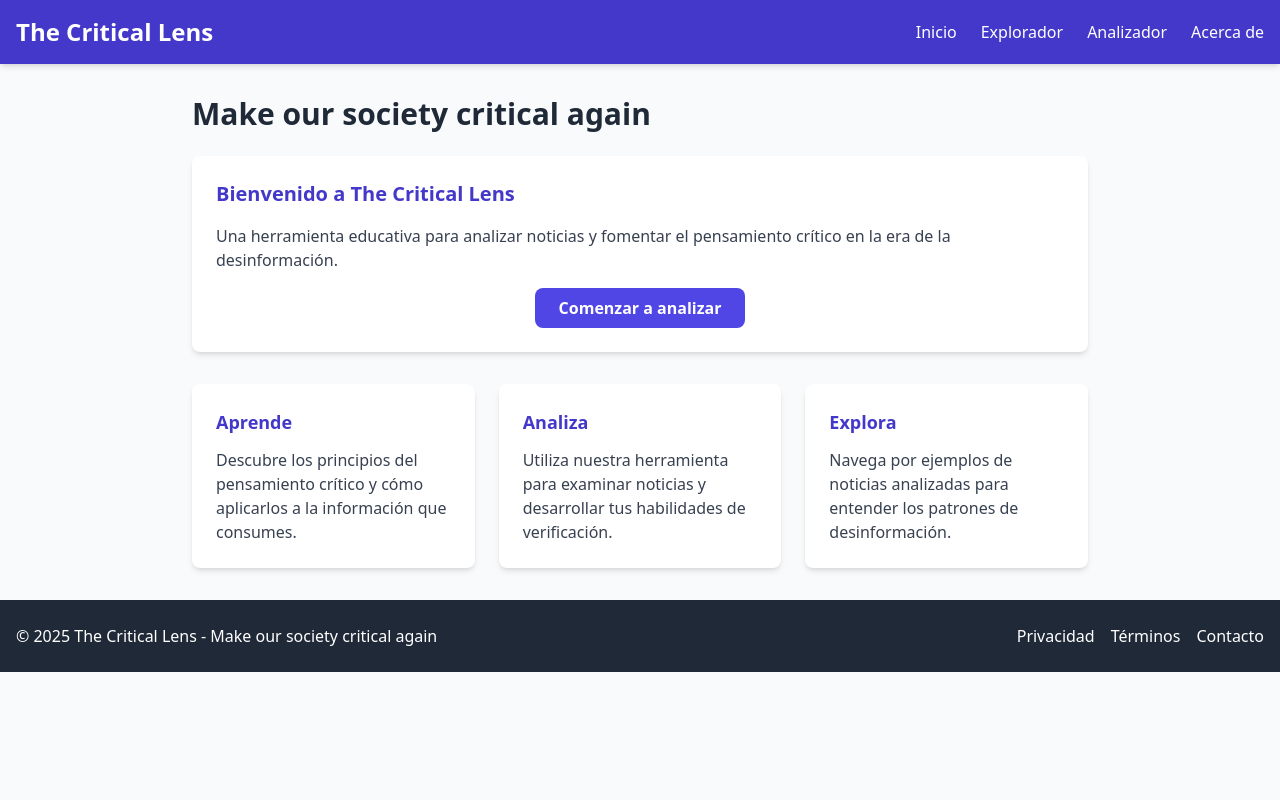
After one commit to Bootcamp-IA-P4/the-critical-lens, a Django app: template apps/dashboard/templates/dashboard/home.html in a window 1280 px wide. The commit adds this page. Run offline with Django 5.2, Linux system fonts and the light colour scheme; the template is opened without the code that fills it, so the values that code supplies are empty; some libraries are stand-ins or nearby versions.

Commit message:
feat(templates): add home page template with Tailwind components

```diff
--- /dev/null
+++ b/apps/dashboard/templates/dashboard/home.html
@@ -0,0 +1,43 @@
+{% extends 'base.html' %}
+
+{% block title %}Inicio - The Critical Lens{% endblock %}
+
+{% block content %}
+<div class="max-w-4xl mx-auto">
+    <h1 class="mb-6 text-3xl font-bold text-gray-800">Make our society critical again</h1>
+
+    <div class="p-6 mb-8 bg-white rounded-lg shadow-md">
+        <h2 class="mb-4 text-xl font-semibold text-indigo-700">Bienvenido a The Critical Lens</h2>
+        <p class="mb-4 text-gray-700">
+            Una herramienta educativa para analizar noticias y fomentar el pensamiento crítico
+            en la era de la desinformación.
+        </p>
+        <div class="flex justify-center">
+            <a href="/analyzer" class="px-6 py-2 font-bold text-white transition duration-300 bg-indigo-600 rounded-lg hover:bg-indigo-700">
+                Comenzar a analizar
+            </a>
+        </div>
+    </div>
+
+    <div class="grid grid-cols-1 gap-6 md:grid-cols-3">
+        <div class="p-6 bg-white rounded-lg shadow-md">
+            <h3 class="mb-3 text-lg font-semibold text-indigo-700">Aprende</h3>
+            <p class="text-gray-700">
+                Descubre los principios del pensamiento crítico y cómo aplicarlos a la información que consumes.
+            </p>
+        </div>
+        <div class="p-6 bg-white rounded-lg shadow-md">
+            <h3 class="mb-3 text-lg font-semibold text-indigo-700">Analiza</h3>
+            <p class="text-gray-700">
+                Utiliza nuestra herramienta para examinar noticias y desarrollar tus habilidades de verificación.
+            </p>
+        </div>
+        <div class="p-6 bg-white rounded-lg shadow-md">
+            <h3 class="mb-3 text-lg font-semibold text-indigo-700">Explora</h3>
+            <p class="text-gray-700">
+                Navega por ejemplos de noticias analizadas para entender los patrones de desinformación.
+            </p>
+        </div>
+    </div>
+</div>
+{% endblock %}
--- a/core/urls.py
+++ b/core/urls.py
@@ -3,6 +3,6 @@ from django.urls import path, include
 
 urlpatterns = [
     path('admin/', admin.site.urls),
-    path('__reload__/', include('django_browser_reload.urls')),
+    path('', include('apps.dashboard.urls')),
     path('__reload__/', include('django_browser_reload.urls')),
 ]
--- a/templates/base.html
+++ b/templates/base.html
@@ -7,10 +7,10 @@
         <title>{% block title %}The Critical Lens{% endblock %}</title>
         {% tailwind_css %} {% block extra_css %}{% endblock %}
     </head>
-    <body class="bg-gray-50 min-h-screen">
-        <header class="bg-indigo-700 text-white shadow-md">
-            <div class="container mx-auto px-4 py-4">
-                <div class="flex justify-between items-center">
+    <body class="min-h-screen bg-gray-50">
+        <header class="text-white bg-indigo-700 shadow-md">
+            <div class="container px-4 py-4 mx-auto">
+                <div class="flex items-center justify-between">
                     <a href="/" class="text-2xl font-bold">The Critical Lens</a>
                     <nav>
                         <ul class="flex space-x-6">
@@ -44,14 +44,14 @@
             </div>
         </header>
 
-        <main class="container mx-auto px-4 py-8">
+        <main class="container px-4 py-8 mx-auto">
             {% block content %}{% endblock %}
         </main>
 
-        <footer class="bg-gray-800 text-white py-6">
-            <div class="container mx-auto px-4">
+        <footer class="py-6 text-white bg-gray-800">
+            <div class="container px-4 mx-auto">
                 <div
-                    class="flex flex-col md:flex-row justify-between items-center"
+                    class="flex flex-col items-center justify-between md:flex-row"
                 >
                     <div class="mb-4 md:mb-0">
                         <p>
```
